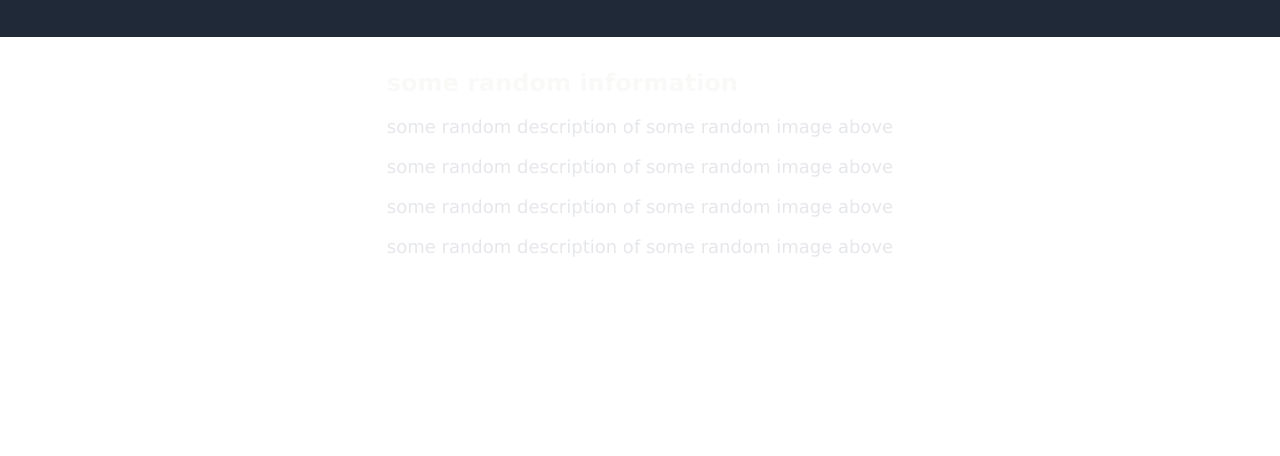
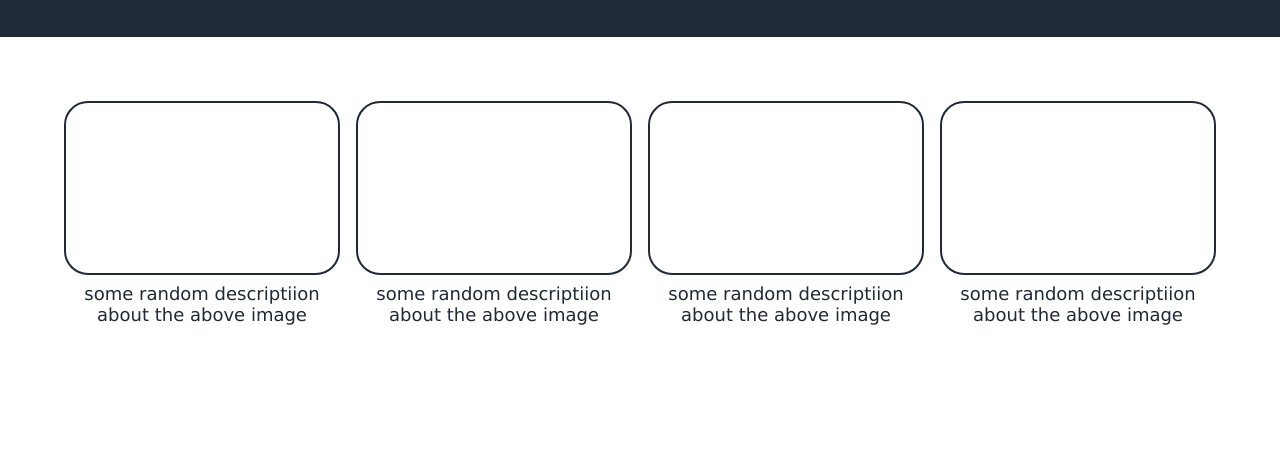
Before and after one commit to Deepesh2023/landing-page, a plain HTML site: page index.html in a window 1280 px wide. Shown: the part 443-899 px from the top of the page. Drawn offline with Linux system fonts and the light colour scheme.

Commit message:
added the contents section

```diff
--- a/index.css
+++ b/index.css
@@ -73,7 +73,6 @@ ul {
 }
 
 .header-content-body-image {
-    /* border: 10px solid rebeccapurple; */
     flex: 1;
 }
 
@@ -85,13 +84,44 @@ img {
 
 .contents {
     height: 480px;
-    padding: 32px 48px 40px;
+    padding: 64px;
 
     display: flex;
     flex-direction: column;
     align-items: center;
     justify-content: center;
     justify-content: space-between;
+}
+
+.contents-content {
+    width: 100%;
+    height: 100%;
+    display: flex;
+    gap: 16px;
+}
+
+.contents-content-photos {
+    flex: 1;
+    display: flex;
+    flex-direction: column;
+    justify-content: space-between;
+    gap: 8px;
+}
+
+.contents-content-photos-image {
+    flex: 1;
+    border: 2px solid #1f2937;
+    border-radius: 24px;
+}
+
+.contents-content-photos-description {
+    flex: 1;
+}
+
+.contents-content-photos-description
+p {
+    color: #1f2937;
+    text-align: center;
 }
 
 .quote {
--- a/index.html
+++ b/index.html
@@ -31,7 +31,6 @@
                     <div>
                         <button>sign up</button>
                     </div>
-
                 </div>
                 <div class="header-content-body-image">
                     <img src="assets/images/pexels-mikhail-nilov-6942816.jpg" alt="a beautiful photo">
@@ -45,33 +44,36 @@
     <!-- contents -->
     <div class="contents">
         <div class="contents-content">
-            <div class="contents-content-heading">
-                <h2>some random information</h2>
+            <div class="contents-content-photos">
+                <div class="contents-content-photos-image">
+                    <img src="" alt="">
+                </div>
+                <div class="contents-content-photos-description">
+                    <p>some random descriptiion about the above image</p>
+                </div>
             </div>
             <div class="contents-content-photos">
-                <div class="contents-contents-photos-photo">
-                    <div>
-                        <img src="" alt="">
-                    </div>
-                    <p>some random description of some random image above</p>
+                <div class="contents-content-photos-image">
+                    <img src="" alt="">
                 </div>
-                <div class="contents-contents-photos-photo">
-                    <div>
-                        <img src="" alt="">
-                    </div>
-                    <p>some random description of some random image above</p>
+                <div class="contents-content-photos-description">
+                    <p>some random descriptiion about the above image</p>
                 </div>
-                <div class="contents-contents-photos-photo">
-                    <div>
-                        <img src="" alt="">
-                    </div>
-                    <p>some random description of some random image above</p>
+            </div>
+            <div class="contents-content-photos">
+                <div class="contents-content-photos-image">
+                    <img src="" alt="">
                 </div>
-                <div class="contents-contents-photos-photo">
-                    <div>
-                        <img src="" alt="">
-                    </div>
-                    <p>some random description of some random image above</p>
+                <div class="contents-content-photos-description">
+                    <p>some random descriptiion about the above image</p>
+                </div>
+            </div>
+            <div class="contents-content-photos">
+                <div class="contents-content-photos-image">
+                    <img src="" alt="">
+                </div>
+                <div class="contents-content-photos-description">
+                    <p>some random descriptiion about the above image</p>
                 </div>
             </div>
         </div>
```
